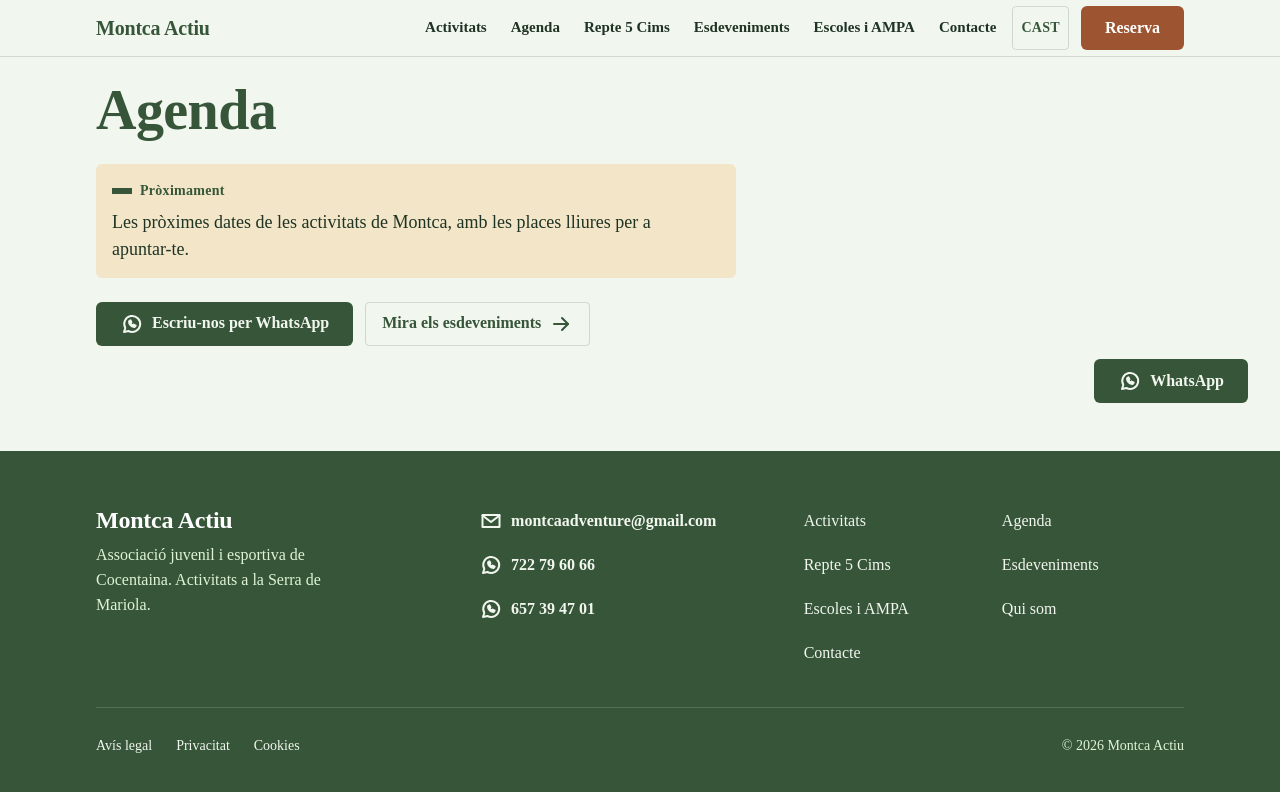
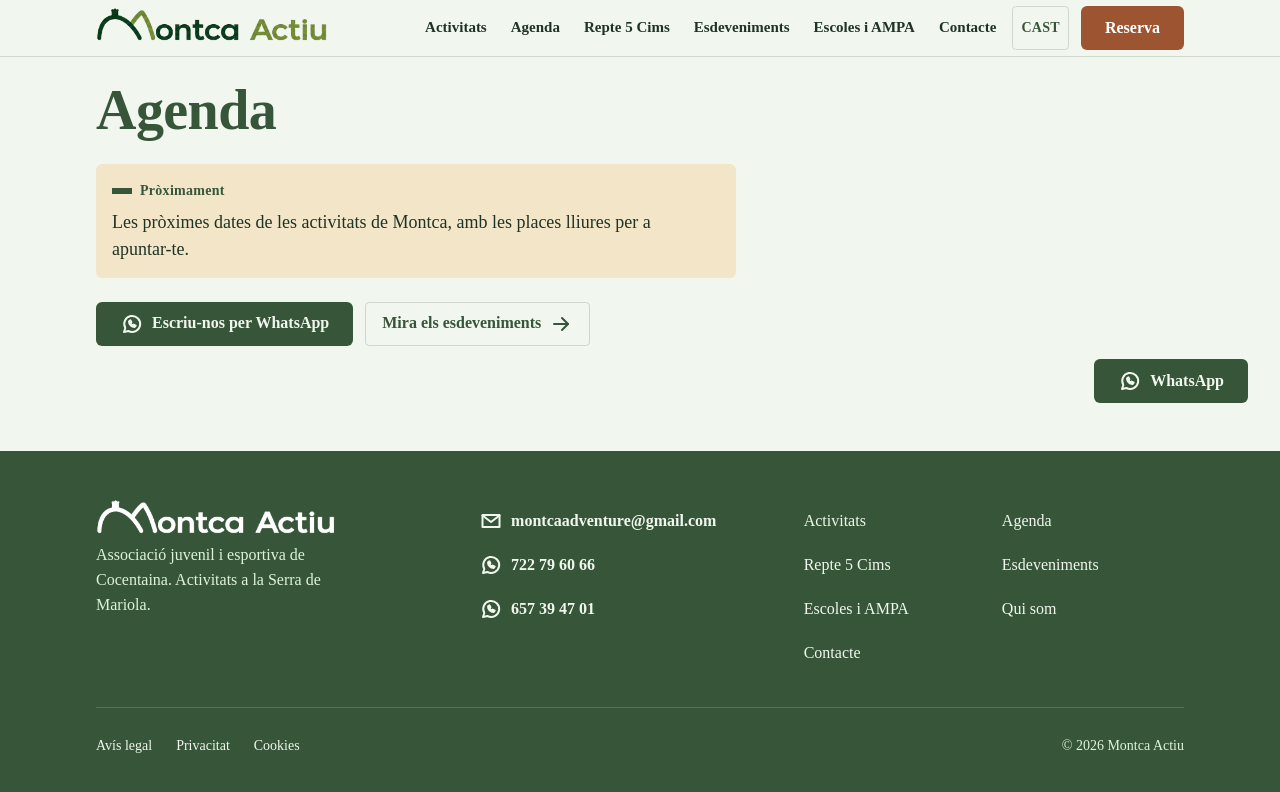
Before and after one commit to DumberPlays07/montca-web, an Astro site: page /agenda in a window 1280 px wide. Built offline with nearby package versions, Linux system fonts and the light colour scheme; Astro itself is replaced by a stand-in of ours.

Commit message:
feat: logo de Montca en cabecera, pie, favicon e imagen para compartir (#101)
Cabecera con el símbolo en el móvil y la línea de texto desde 480 px, pie con la línea
blanca, favicon PNG y logo completo como imagen para compartir por defecto.

Co-Authored-By: Claude Sonnet 5.5 <noreply@anthropic.com>

```diff
--- a/src/components/Cabecera.astro
+++ b/src/components/Cabecera.astro
@@ -3,6 +3,9 @@
  * Cabecera fija de todas las páginas: marca, menú, selector VAL / CAST y Reserva.
  * En el móvil el menú se abre con un botón; desde 64rem se ve en horizontal.
  */
+import linea from '../assets/logo/linea-texto.png';
+import simbolo from '../assets/logo/simbolo.png';
+import Foto from './Foto.astro';
 import Icono from './Icono.astro';
 import {
 	type ClaveRuta,
@@ -32,6 +35,8 @@ const seccionesMenuMovil: ClaveRuta[] = [
 	'quienesSomos',
 	'contacto',
 ];
+// El nombre de la marca es el mismo en los dos idiomas: es el nombre accesible del enlace a la portada.
+const nombreMarca = { ca: 'Montca Actiu', es: 'Montca Actiu' };
 const idiomaDestino: Idioma = lang === 'ca' ? 'es' : 'ca';
 ---
 
@@ -39,8 +44,11 @@ const idiomaDestino: Idioma = lang === 'ca' ? 'es' : 'ca';
 
 <header class="cabecera">
 	<div class="cabecera-interior">
-		<!-- TODO: cambiar el texto por el logo cuando llegue en buena calidad (A-07). -->
-		<a class="marca" href={ruta(lang, 'inicio')}>Montca Actiu</a>
+		<!-- Logo = imagen original de Montca (DESIGN.md). Solo se ve una de las dos; la otra va con display: none. -->
+		<a class="marca" href={ruta(lang, 'inicio')}>
+			<span class="marca-simbolo"><Foto src={simbolo} alt={nombreMarca} lang={lang} ancho={52} /></span>
+			<span class="marca-linea"><Foto src={linea} alt={nombreMarca} lang={lang} ancho={232} /></span>
+		</a>
 
 		<nav class="nav-escritorio" aria-label={t(lang, 'navegacionPrincipal')}>
 			<ul>
@@ -212,12 +220,27 @@ const idiomaDestino: Idioma = lang === 'ca' ? 'es' : 'ca';
 		align-items: center;
 		min-height: var(--zona-tactil);
 		margin-right: auto;
-		color: var(--color-verd-bosc);
-		font-size: 1.25rem;
-		font-weight: 800;
-		letter-spacing: -0.01em;
-		text-decoration: none;
-		white-space: nowrap;
+	}
+
+	/* En el móvil cabe el símbolo; la línea con el nombre entra desde 30rem (480 px). */
+	.marca-simbolo {
+		display: block;
+		width: 3.25rem;
+	}
+
+	.marca-linea {
+		display: none;
+		width: 14.5rem;
+	}
+
+	@media (min-width: 30rem) {
+		.marca-simbolo {
+			display: none;
+		}
+
+		.marca-linea {
+			display: block;
+		}
 	}
 
 	ul {
--- a/src/components/Pie.astro
+++ b/src/components/Pie.astro
@@ -3,6 +3,8 @@
  * Pie de todas las páginas: marca, contacto, todas las secciones y avisos legales.
  * Lleva todas las secciones para que la web se pueda recorrer también sin JavaScript.
  */
+import lineaBlanca from '../assets/logo/linea-texto-blanca.png';
+import Foto from './Foto.astro';
 import Icono from './Icono.astro';
 import { CORREO_CONTACTO, WHATSAPP_NUMEROS_PIE, numeroLegible, urlWhatsapp } from './contacto';
 import { type ClaveRuta, type Idioma, ruta, t } from './textos-navegacion';
@@ -12,6 +14,8 @@ interface Props {
 }
 
 const { lang } = Astro.props;
+// El nombre de la marca es el mismo en los dos idiomas: es el nombre accesible del enlace a la portada.
+const nombreMarca = { ca: 'Montca Actiu', es: 'Montca Actiu' };
 
 const secciones: ClaveRuta[] = [
 	'actividades',
@@ -31,7 +35,9 @@ const anioActual = new Date().getFullYear();
 <footer class="pie">
 	<div class="pie-interior">
 		<div class="pie-marca">
-			<a class="marca" href={ruta(lang, 'inicio')}>Montca Actiu</a>
+			<a class="marca" href={ruta(lang, 'inicio')}>
+				<span class="marca-logo"><Foto src={lineaBlanca} alt={nombreMarca} lang={lang} ancho={240} /></span>
+			</a>
 			<p class="lema">{t(lang, 'lema')}</p>
 		</div>
 
@@ -119,11 +125,11 @@ const anioActual = new Date().getFullYear();
 		display: inline-flex;
 		align-items: center;
 		min-height: var(--zona-tactil);
-		color: var(--color-blanco);
-		font-size: 1.5rem;
-		font-weight: 800;
-		letter-spacing: -0.01em;
-		text-decoration: none;
+	}
+
+	.marca-logo {
+		display: block;
+		width: min(15rem, 100%);
 	}
 
 	.lema {
--- a/src/components/imagen-compartir.ts
+++ b/src/components/imagen-compartir.ts
@@ -1,15 +1,14 @@
 /**
- * Imagen por defecto para compartir la web en redes y mensajería (B-12).
- *
- * TODO: sustituir por la imagen definitiva para compartir cuando lleguen el logo (A-07)
- * y la imagen de B-14. Mientras tanto se usa el mapa de Mariola.
+ * Imagen por defecto para compartir la web en redes y mensajería (B-12): el logo completo de
+ * Montca Actiu sobre fondo blanco, en 1200 × 630. La genera scripts/logo/generar_piezas.py.
+ * Una página con una imagen propia (un evento) la pasa en `image` y sustituye a esta.
  */
-import mapa from '../assets/mapa/mapa-mariola.webp';
+import logo from '../assets/logo/imagen-compartir.png';
 import type { ImageMetadata } from 'astro';
 import type { TextoAlternativo } from './imagenes';
 import { textoEnLosDosIdiomas } from './textos-navegacion';
 
 export const IMAGEN_COMPARTIR_POR_DEFECTO: { src: ImageMetadata; alt: TextoAlternativo } = {
-	src: mapa,
-	alt: textoEnLosDosIdiomas('altImagenCompartir'),
+	src: logo,
+	alt: textoEnLosDosIdiomas('altLogoCompartir'),
 };
--- a/src/components/textos-navegacion.ts
+++ b/src/components/textos-navegacion.ts
@@ -49,6 +49,7 @@ const textos = {
 		cookies: 'Cookies',
 		volver: 'Tornar',
 		altImagenCompartir: 'Mapa il·lustrat de la Serra de Mariola, amb Cocentaina al peu de la serra.',
+		altLogoCompartir: 'Logotip de Montca Actiu: un hexàgon amb la muntanya i la torre del castell.',
 	},
 	es: {
 		saltarAlContenido: 'Saltar al contenido',
@@ -82,6 +83,7 @@ const textos = {
 		cookies: 'Cookies',
 		volver: 'Volver',
 		altImagenCompartir: 'Mapa ilustrado de la Serra de Mariola, con Cocentaina al pie de la sierra.',
+		altLogoCompartir: 'Logotipo de Montca Actiu: un hexágono con la montaña y la torre del castillo.',
 	},
 } as const;
 
--- a/src/layouts/BaseLayout.astro
+++ b/src/layouts/BaseLayout.astro
@@ -74,8 +74,8 @@ const imageUrl = new URL(imagenCompartir.src, Astro.site ?? Astro.url).href;
 		<!-- viewport-fit=cover: la barra inferior respeta la zona segura del móvil con env(). -->
 		<meta name="viewport" content="width=device-width, initial-scale=1, viewport-fit=cover" />
 		<Font cssVariable="--font-overpass" preload />
-		<link rel="icon" type="image/svg+xml" href="/favicon.svg" />
-		<link rel="icon" href="/favicon.ico" />
+		<link rel="icon" type="image/png" sizes="192x192" href="/favicon.png" />
+		<link rel="icon" href="/favicon.ico" sizes="any" />
 		<meta name="description" content={description} />
 		<meta property="og:title" content={title} />
 		<meta property="og:description" content={description} />
```
Also changed, not shown: DESIGN.md (+10 -2 lines), scripts/logo/README.md.
